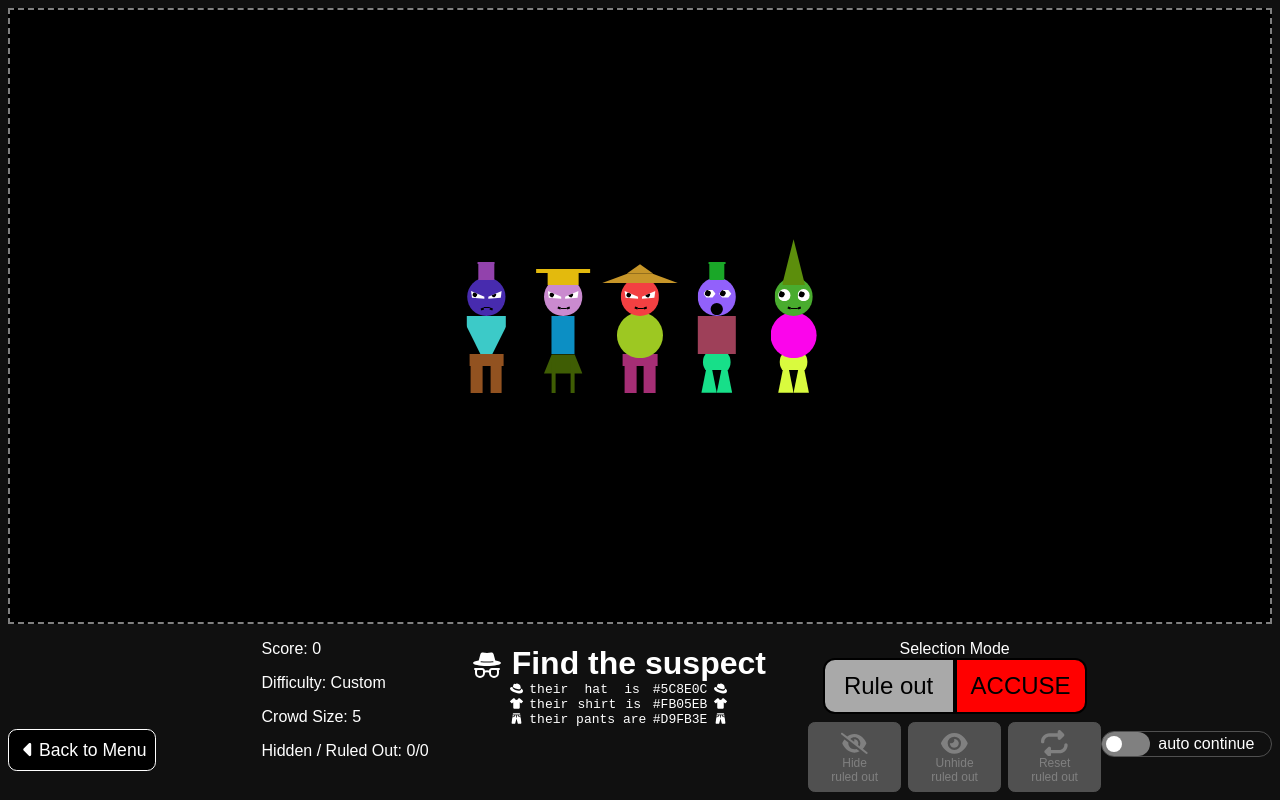
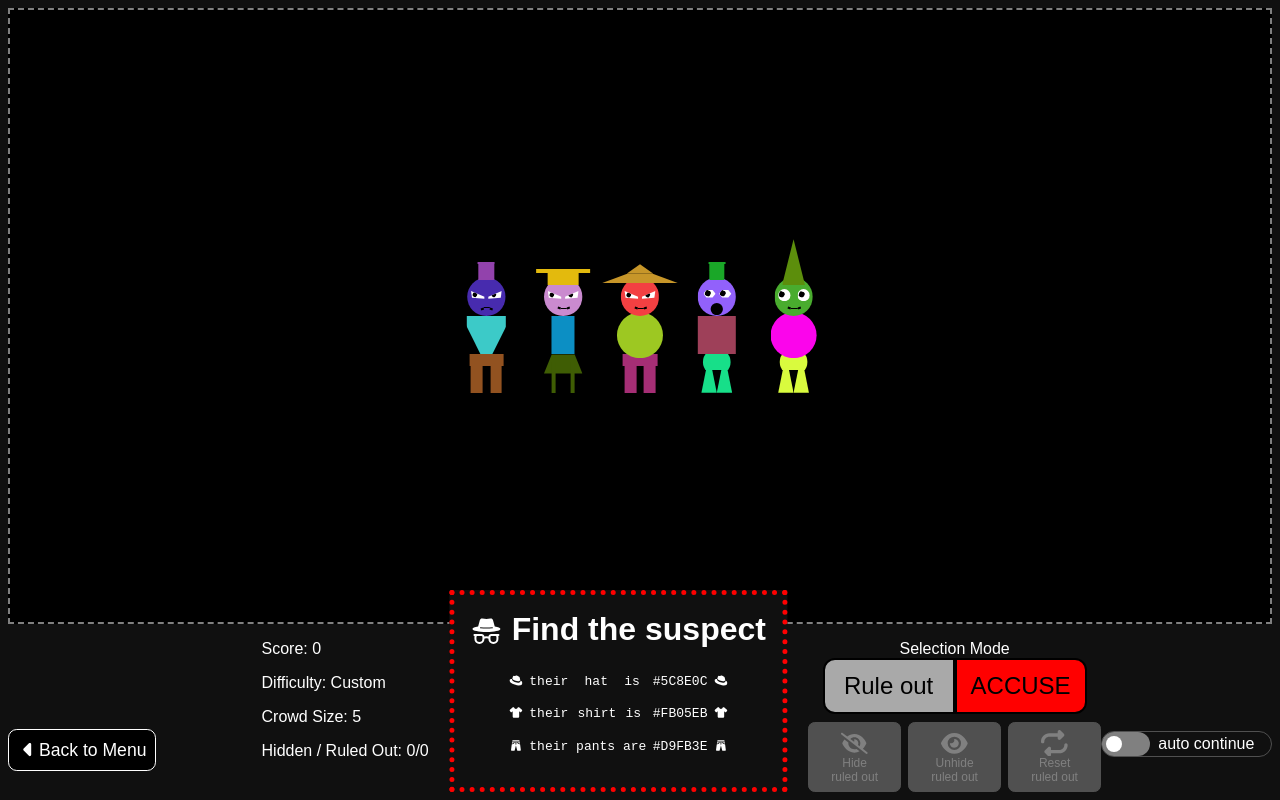
Before and after one commit to MrkMcC/hex-detective, a React (Vite) app: page / in a window 1280 px wide. Both pictures are taken after a click on the button "New Game". Built offline with nearby package versions, Linux system fonts and the light colour scheme.

Commit message:
more ui layout stuff

```diff
--- a/src/components/Game.tsx
+++ b/src/components/Game.tsx
@@ -131,6 +131,7 @@ function Game({
 
   const initialiseRoundState = (resetProgress = false) => {
     if (resetProgress) restartStage();
+    setSuspectInfoOptions((prev) => ({ ...prev, revealColours: false }));
     setAccusedPersonId(null);
     onChangeStatus(GameStatus.InProgress);
     setCrowd(undefined);
--- a/src/components/control-panel/ControlBar.tsx
+++ b/src/components/control-panel/ControlBar.tsx
@@ -79,10 +79,16 @@ const ControlBar = ({
         </div>
       </div>
       <div className="area-center">
-        <StatusText state={gameStatus} />
-        {suspect && (
-          <SuspectInfo suspect={suspect} options={suspectInfoOptions} />
-        )}
+        <div
+          className={`area-suspect-info ui-panel ${
+            gameStatus === GameStatus.Scored ? "border-green" : "border-red"
+          }`}
+        >
+          <StatusText state={gameStatus} />
+          {suspect && (
+            <SuspectInfo suspect={suspect} options={suspectInfoOptions} />
+          )}
+        </div>
       </div>
       <div className="area-right">
         <div className="area-rule-out">
--- a/src/components/control-panel/RoundSummary.tsx
+++ b/src/components/control-panel/RoundSummary.tsx
@@ -18,7 +18,11 @@ const RoundSummary = ({ suspect, accused, suspectInfoOptions }: Props) => {
   const isCorrect = suspect.id === accused.id;
 
   return (
-    <div className="round-summary ui-panel flex-col align-center">
+    <div
+      className={`round-summary ui-panel flex-col align-center ${
+        isCorrect ? "border-green" : "border-red"
+      }`}
+    >
       <div className="flex-row justify-between align-center">
         {accused && !isCorrect && (
           <div className="accused-breakdown flex-row align-center">
--- a/src/components/control-panel/StatusText.tsx
+++ b/src/components/control-panel/StatusText.tsx
@@ -30,7 +30,7 @@ const StatusText = ({ state }: Props) => {
     }
   };
 
-  return <h1 className="status">{getStatusMessage()}</h1>;
+  return <h1 className="status-text">{getStatusMessage()}</h1>;
 };
 
 export default StatusText;
--- a/src/styles/App.scss
+++ b/src/styles/App.scss
@@ -7,36 +7,3 @@ body {
   color: white;
   font-family: arial;
 }
-
-//TODO find a place for these control panel / bottom bar items
-.btn-group-ruled-out {
-  > button {
-    width: 7em;
-    display: flex;
-    flex-direction: column;
-    align-items: center;
-
-    .icon {
-      font-size: 2em;
-    }
-    span {
-      font-size: 0.9em;
-    }
-  }
-}
-
-button.btn-next-round {
-  &:not([disabled]) {
-    background-color: Colours.$btn-next-round_bg;
-    &:hover {
-      background-color: Colours.$btn_next-round_hover_bg;
-    }
-  }
-  &.auto-click {
-    color: Colours.$btn_next-round_autoclick_c;
-    background-color: Colours.$btn_next-round_autoclick_bg;
-    .icon {
-      color: Colours.$c-white;
-    }
-  }
-}
--- a/src/styles/Helper.scss
+++ b/src/styles/Helper.scss
@@ -176,6 +176,12 @@ input.cool {
   border-style: solid;
   border-radius: 1em;
 }
+.border-green {
+  border-color: green;
+}
+.border-red {
+  border-color: red;
+}
 
 .p-1 {
   padding: 1em;
--- a/src/styles/_theme.scss
+++ b/src/styles/_theme.scss
@@ -7,6 +7,7 @@ $z_body-shirt: 60;
 $z_body-pants: 50;
 $z_body_overlay: 100;
 $z_control-panel: 900;
+$z_control-panel_suspect-info: 920;
 $z_modal-overlay: 990;
 $z_modal: 999;
 
--- a/src/styles/components/ControlBar.scss
+++ b/src/styles/components/ControlBar.scss
@@ -1,8 +1,10 @@
 @use "../theme";
+@use "../vars/Colours";
 
 .control-bar {
   z-index: theme.$z_control-panel;
   position: relative;
+  box-sizing: border-box;
 
   .area-left {
     display: flex;
@@ -24,14 +26,36 @@
   }
 
   .area-center {
-    display: flex;
-    flex-direction: column;
-    align-items: center;
-    justify-content: start;
+    position: relative;
     flex: 0 0 30%;
+    height: 100%;
 
-    > h1 {
-      margin-bottom: 0;
+    .area-suspect-info {
+      position: absolute;
+      z-index: theme.$z_control-panel_suspect-info;
+      box-sizing: border-box;
+      left: 50%;
+      bottom: 0%;
+      transform: translate(-50%);
+      height: 120%;
+      max-width: 100%;
+      padding: 1em;
+
+      display: flex;
+      flex-direction: column;
+      align-items: center;
+
+      .status-text {
+        position: relative;
+        text-align: center;
+        margin-top: 0;
+        margin-bottom: 0.25em;
+        text-wrap-mode: nowrap;
+      }
+
+      .suspect-info {
+        flex-grow: 1;
+      }
     }
   }
 
@@ -64,10 +88,46 @@
     }
   }
 
-  .round-summary {
-    position: absolute;
-    top: 0%;
-    left: 50%;
-    transform: translate(-50%, -100%);
+  .btn-group-ruled-out {
+    > button {
+      width: 7em;
+      display: flex;
+      flex-direction: column;
+      align-items: center;
+
+      .icon {
+        font-size: 2em;
+      }
+      span {
+        font-size: 0.9em;
+      }
+    }
+  }
+
+  button.btn-next-round {
+    &:not([disabled]) {
+      background-color: Colours.$btn-next-round_bg;
+      &:hover {
+        background-color: Colours.$btn_next-round_hover_bg;
+      }
+    }
+    &.auto-click {
+      color: Colours.$btn_next-round_autoclick_c;
+      background-color: Colours.$btn_next-round_autoclick_bg;
+      .icon {
+        color: Colours.$c-white;
+      }
+    }
   }
 }
+
+.round-summary {
+  position: fixed;
+  box-sizing: border-box;
+  box-sizing: border-box;
+  left: 50%;
+  top: 50%;
+  transform: translate(-50%, -50%);
+  display: flex;
+  flex-direction: column;
+}
--- a/src/styles/components/RoundSummary.scss
+++ b/src/styles/components/RoundSummary.scss
@@ -1,6 +1,6 @@
 .round-summary {
   box-sizing: border-box;
-  width: 40%;
+  padding: 1em;
 
   .person-container {
     width: 11em;
--- a/src/styles/components/SuspectInfo.scss
+++ b/src/styles/components/SuspectInfo.scss
@@ -1,4 +1,8 @@
 .suspect-info {
+  display: flex;
+  flex-direction: column;
+  justify-content: space-evenly;
+
   .icon {
     margin-left: 0.5em;
     margin-right: 0.5em;
@@ -6,6 +10,7 @@
 
   .description-text {
     margin-right: 0.5em;
+    text-wrap-mode: nowrap;
     &.hat {
       word-spacing: 0.65em;
     }
```
